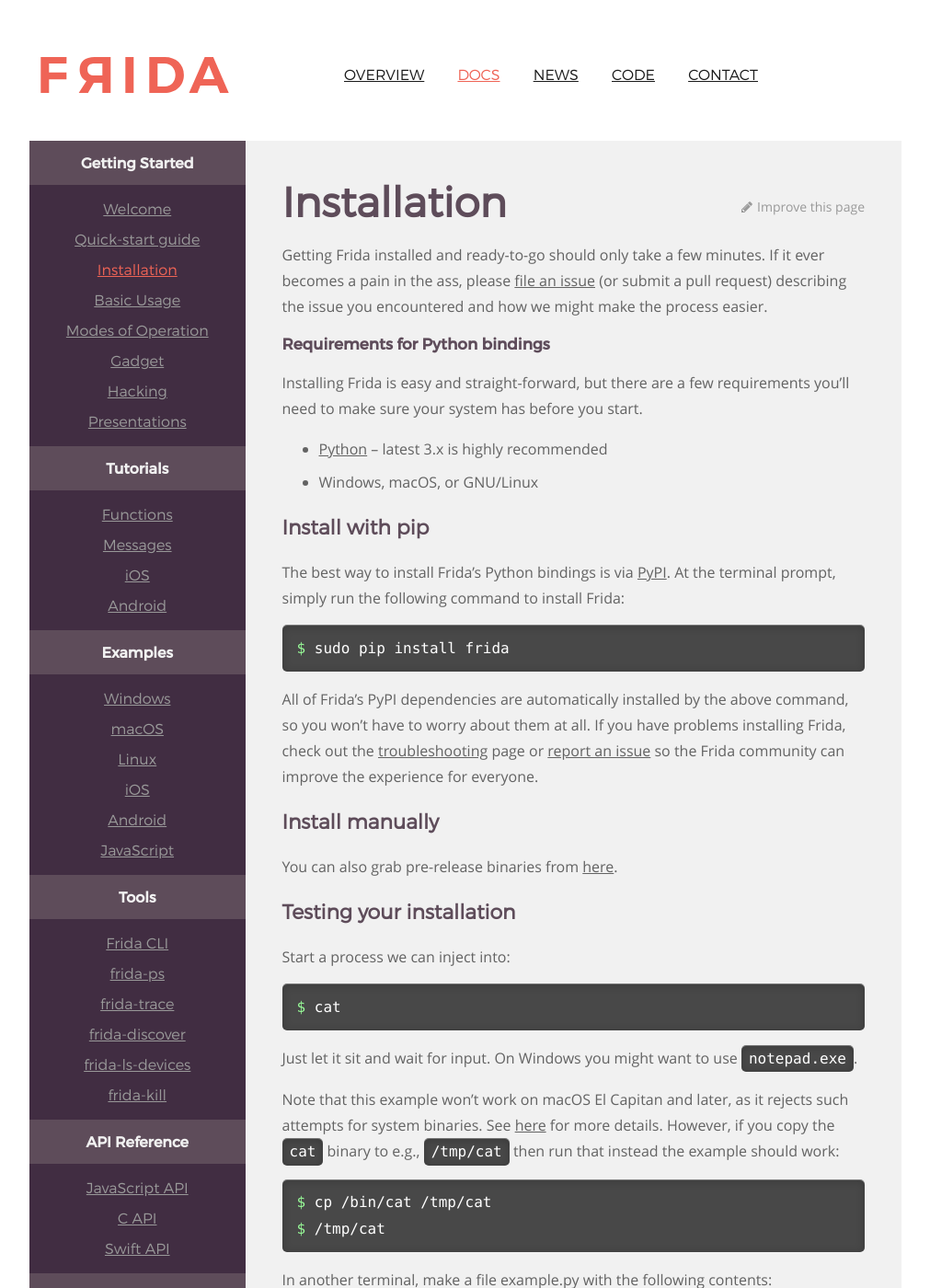
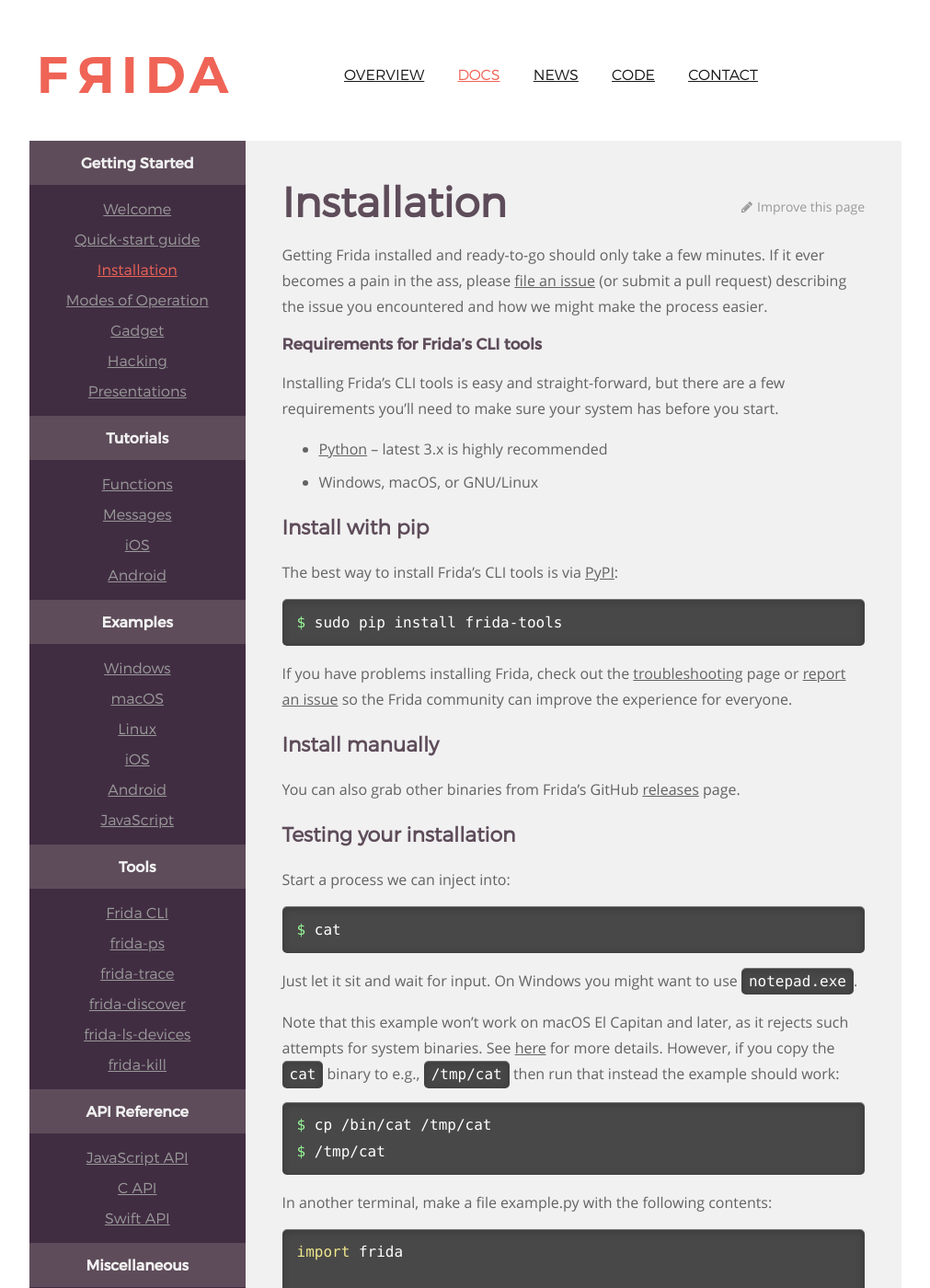
Before and after one commit to frida/frida-website, a Jekyll site: the page built from _docs/installation.md, in a window 1280 px wide and 1400 px high. Shown: the whole window at 92% size, without its empty margins (129-1140 px from the left). Built offline with Jekyll 4.4.1, drawn with Linux system fonts in a browser that asks for light colours; some of the changed text lies outside the part shown.

Commit message:
Update to reflect frida-python changes in Frida 12

```diff
--- a/_data/docs.yml
+++ b/_data/docs.yml
@@ -3,7 +3,6 @@
   - home
   - quickstart
   - installation
-  - usage
   - modes
   - gadget
   - hacking
--- a/_docs/installation.md
+++ b/_docs/installation.md
@@ -9,33 +9,29 @@ ever becomes a pain in the ass, please [file an
 issue]({{ site.organization_url }}/frida-website/issues/new) (or submit a pull request)
 describing the issue you encountered and how we might make the process easier.
 
-### Requirements for Python bindings
+### Requirements for Frida's CLI tools
 
-Installing Frida is easy and straight-forward, but there are a few requirements
-you’ll need to make sure your system has before you start.
+Installing Frida's CLI tools is easy and straight-forward, but there are a few
+requirements you’ll need to make sure your system has before you start.
 
 - [Python](https://python.org/) – latest 3.x is highly recommended
 - Windows, macOS, or GNU/Linux
 
 ## Install with pip
 
-The best way to install Frida's Python bindings is via
-[PyPI](https://pypi.python.org/pypi/frida). At the terminal prompt,
-simply run the following command to install Frida:
+The best way to install Frida's CLI tools is via [PyPI][]:
 
 {% highlight bash %}
-$ sudo pip install frida
+$ sudo pip install frida-tools
 {% endhighlight %}
 
-All of Frida’s PyPI dependencies are automatically installed by the above
-command, so you won’t have to worry about them at all. If you have problems
-installing Frida, check out the [troubleshooting](../troubleshooting/) page or
-[report an issue]({{ site.organization_url }}/frida-website/issues/new) so the Frida
-community can improve the experience for everyone.
+If you have problems installing Frida, check out the [troubleshooting][] page or
+[report an issue]({{ site.organization_url }}/frida-website/issues/new) so the
+Frida community can improve the experience for everyone.
 
 ## Install manually
 
-You can also grab pre-release binaries from [here](https://build.frida.re/frida/).
+You can also grab other binaries from Frida's GitHub [releases][] page.
 
 ## Testing your installation
 
@@ -87,3 +96,7 @@ and library versions):
 {% highlight py %}
 [u'cat', …, u'ld-2.15.so']
 {% endhighlight %}
+
+[PyPI]: https://pypi.python.org/pypi/frida-tools
+[troubleshooting]: ../troubleshooting/
+[releases]: https://github.com/frida/frida/releases
--- a/index.html
+++ b/index.html
@@ -67,7 +67,7 @@ overview: true
         <p class="line">
           <span class="path">~</span>
           <span class="prompt">$</span>
-          <span class="command">sudo pip install frida</span>
+          <span class="command">sudo pip install frida-tools</span>
         </p>
         <p class="line">
           <span class="path">~</span>
```
Also changed, not shown: other parts of _docs/installation.md (+14 -1 lines), _docs/quickstart.md (+2 -2 lines), _docs/usage.md (deleted, +0 -77 lines).
